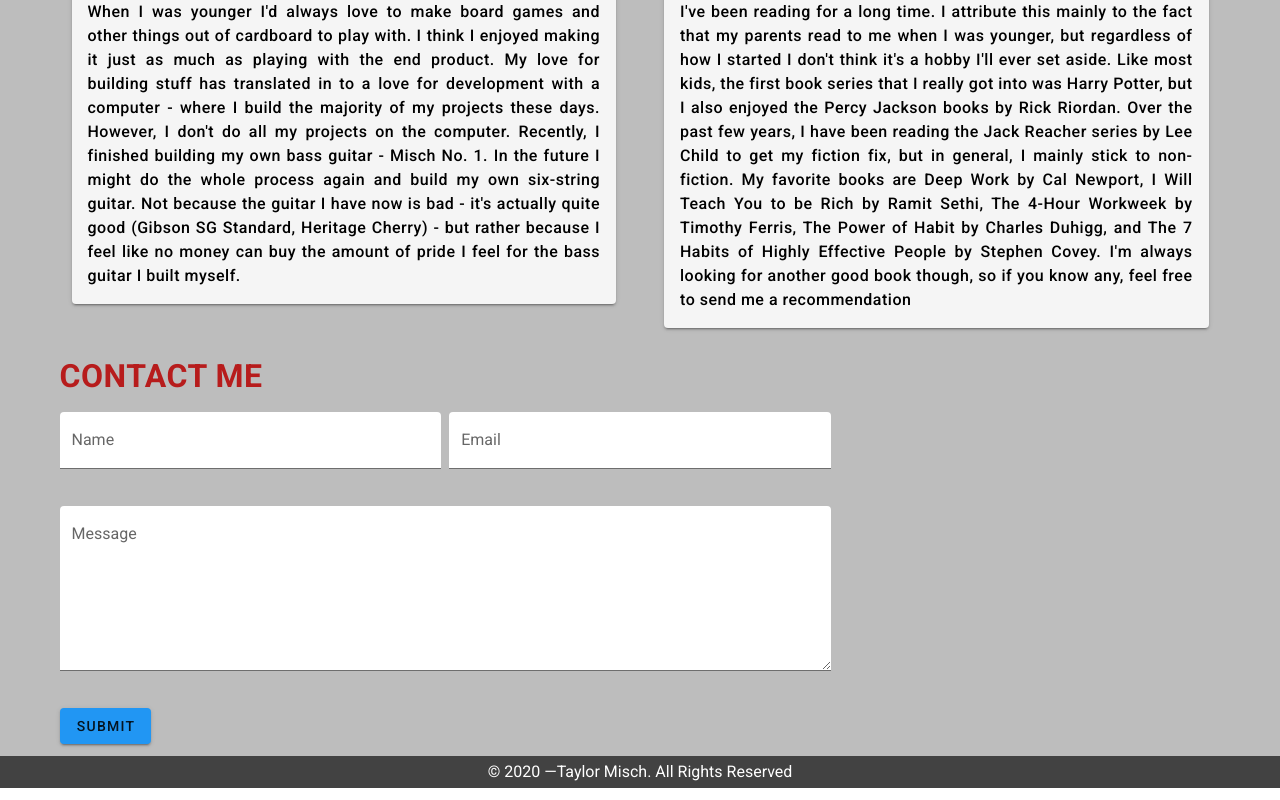
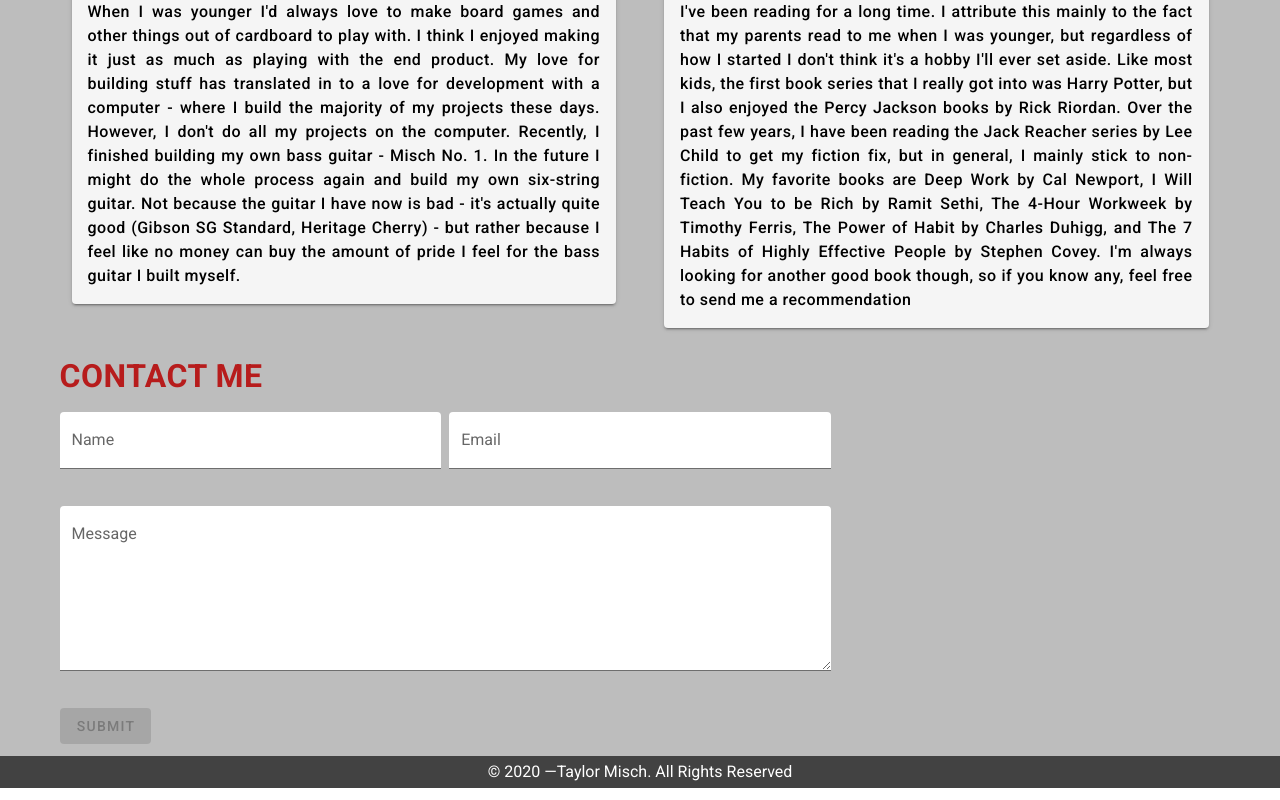
Before and after one commit to taylor-misch/portfolio-website, a Vue app: page / in a window 1280 px wide. Shown: the part 3259-4059 px from the top of the page. Built offline with nearby package versions, Linux system fonts and the light colour scheme.

Commit message:
Added field validation to contact form

```diff
--- a/src/components/Contact.vue
+++ b/src/components/Contact.vue
@@ -10,11 +10,12 @@
         ></v-alert
       >
     </v-col>
-    <v-form v-else>
+    <v-form v-else v-model="form">
       <v-row dense>
         <v-col cols="12" md="4">
           <v-text-field
             v-model="params.fromName"
+            :rules="[rules.length(1)]"
             filled
             background-color="white"
             label="Name"
@@ -23,6 +24,7 @@
         <v-col cols="12" md="4">
           <v-text-field
             v-model="params.replyEmail"
+            :rules="[rules.length(1), rules.email]"
             filled
             background-color="white"
             label="Email"
@@ -33,6 +35,7 @@
         <v-col cols="12" md="8">
           <v-textarea
             v-model="params.message"
+            :rules="[rules.length(1)]"
             filled
             background-color="white"
             label="Message"
@@ -41,7 +44,9 @@
       </v-row>
       <v-row dense>
         <v-col cols="12" md="8">
-          <v-btn color="blue" @click="sendEmail">Submit</v-btn>
+          <v-btn color="blue" @click="sendEmail" :disabled="!form"
+            >Submit</v-btn
+          >
         </v-col>
       </v-row>
     </v-form>
@@ -64,10 +69,16 @@
         fromName: "",
         replyEmail: "",
       },
+      form: false,
       messageStatus: "info",
       alert: false,
       alertMessage: "",
       buttonMessage: "",
+      rules: {
+        email: (v) => !!(v || "").match(/@/) || "Please enter a valid email",
+        length: (len) => (v) =>
+          (v || "").length >= len || `This field is required`,
+      },
     };
   },
   // TODO Contact - Add validation to contact form
```
